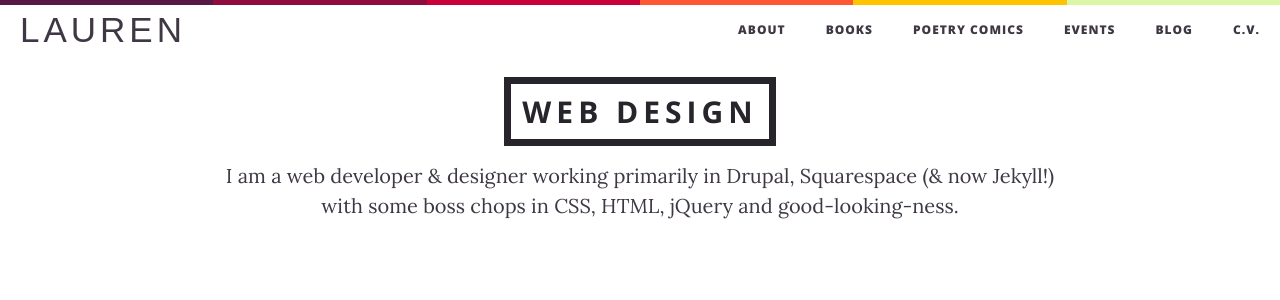
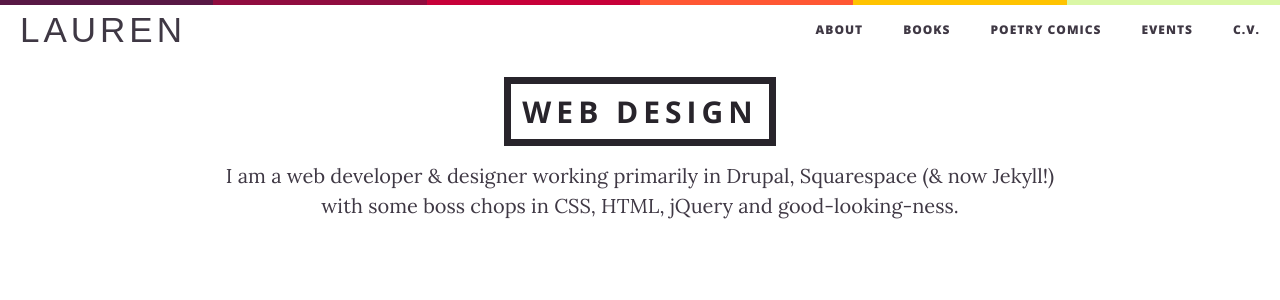
Before and after one commit to laurenhaldeman/laurenhaldeman.github.io, a Jekyll site: the page built from web-design.html, in a window 1280 px wide and 900 px high, cut to the strip 0-327 px from the top of the window. Shown: the top 300 px of the strip. Built offline with Jekyll 4.4.1, drawn with Linux system fonts in a browser that asks for light colours; nearby versions of some CDN libraries; some web fonts are replaced; comment, search, counter and statistics services are not loaded.

Commit message:
Update nav.html

```diff
--- a/_includes/nav.html
+++ b/_includes/nav.html
@@ -44,7 +44,6 @@
               <li><a href="/books/">Books</a></li>
               <li><a href="/poetry-comics/">Poetry Comics</a></li>
               <li><a href="/readings/">Events</a></li>
-              <li><a href="https://laurenhaldeman.tumblr.com">Blog</a></li>
               <li><a href="https://docs.google.com/document/d/1-G3-kLijE8lg39ISq7PXHfh2deooH6SrITv2EhIfSYA/edit?usp=sharing">C.V.</a></li>
           </ul>
         </div>
```
